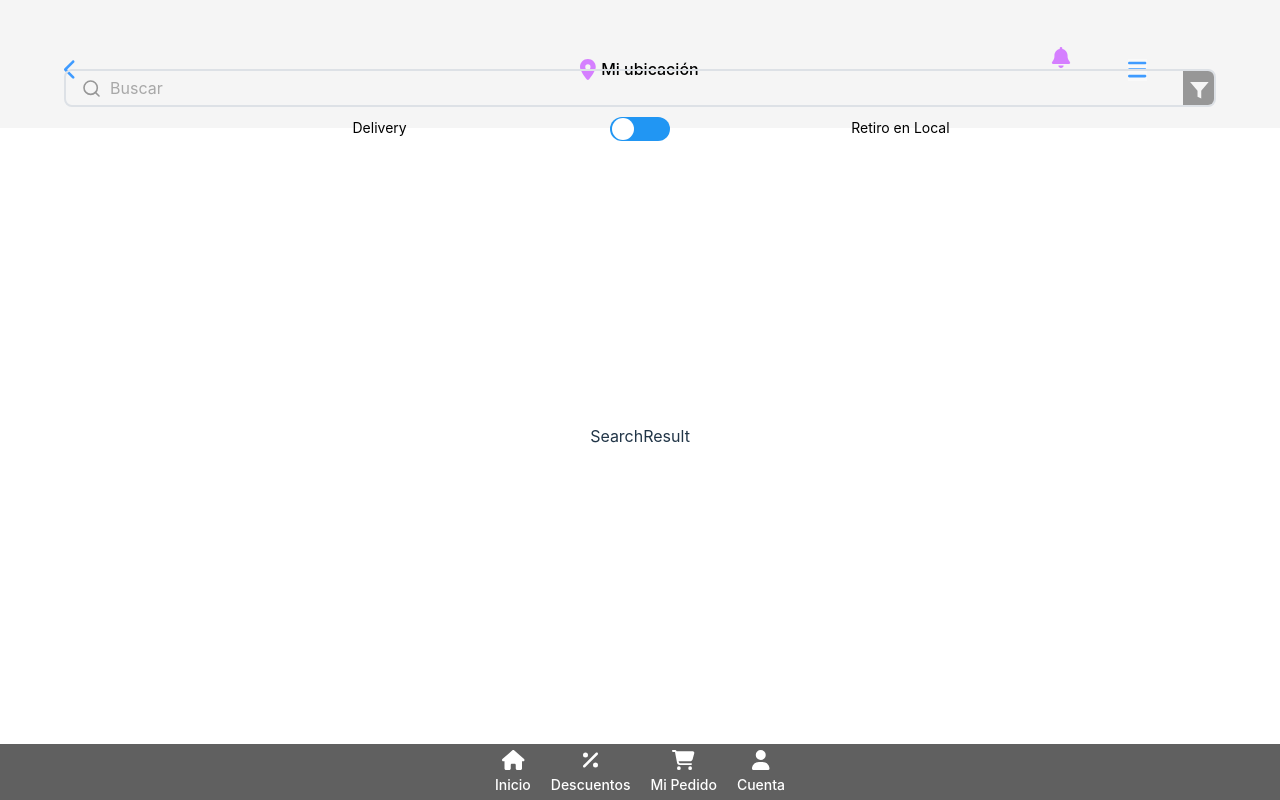
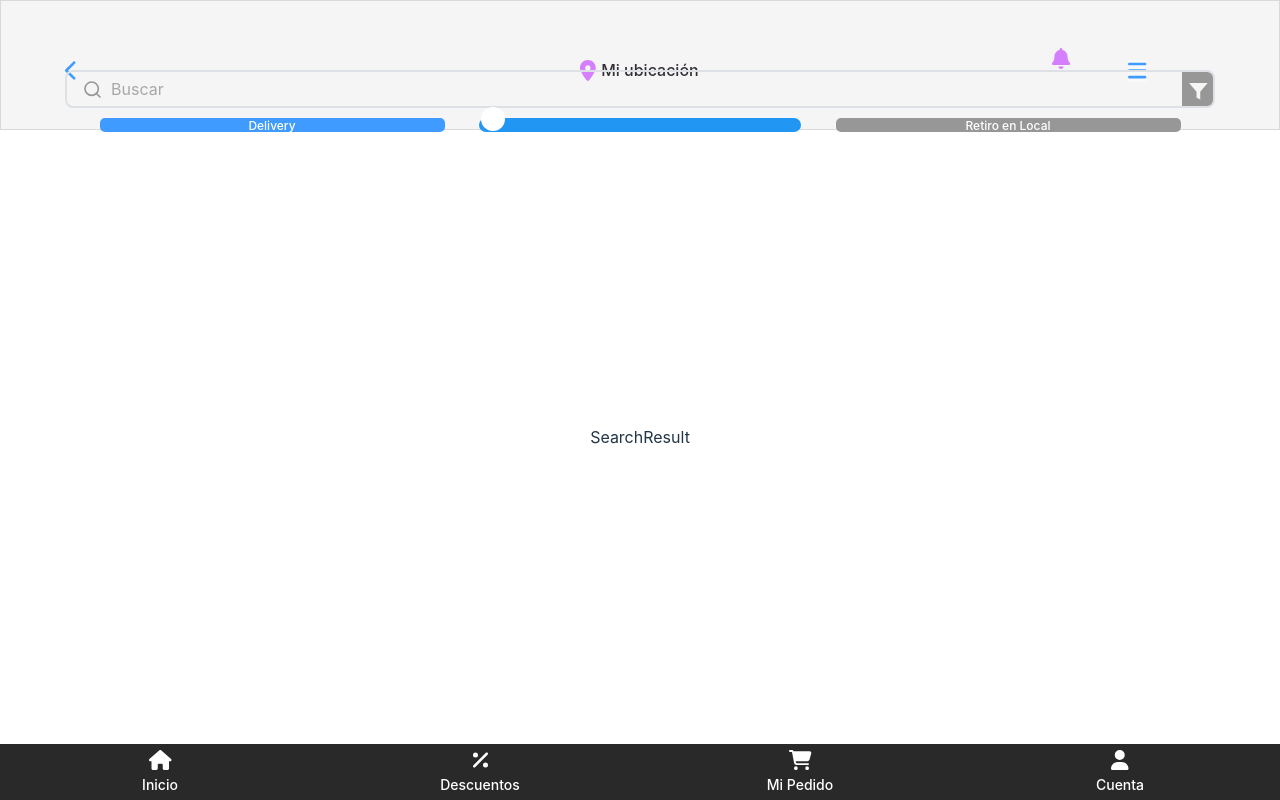
Before and after one commit to JoelFiare/s14-16-n-java, a React (Vite) app in the folder frontend/: page /busqueda/pagar/resultado-de-busqueda in a window 1280 px wide. Built offline with nearby package versions, Linux system fonts and the light colour scheme.

Commit message:
refactor: ajuste de estilos en navbar y footer, correccion de colores, active en home

```diff
--- a/frontend/src/components/Footer/Footer.css
+++ b/frontend/src/components/Footer/Footer.css
@@ -6,12 +6,22 @@
     flex-direction: row;
     justify-content: center;
     align-items: center;
-    background-color: #606060;
+    background-color: #292929;
     /* margin: 0; */
 
     bottom: 0;
     left: 0;
 }
+nav>ul>li{
+width: calc(100%/4);
+height: 100%;
+display: flex;
+flex-direction: column;
+justify-content: center;
+}
 .footer>nav>ul>li>a{
     color: white !important;
 }
+.activeOn{
+    background-color: #3F9BFF;
+}
--- a/frontend/src/components/Footer/Footer.jsx
+++ b/frontend/src/components/Footer/Footer.jsx
@@ -1,5 +1,5 @@
 import React from 'react'
-import { Link as LinkRouter } from 'react-router-dom';
+import { Link as LinkRouter, useLocation } from 'react-router-dom';
 import './Footer.css'
 import { FontAwesomeIcon } from '@fortawesome/react-fontawesome'
 import { faHouse, faUser, faPercent, faCartShopping } from '@fortawesome/free-solid-svg-icons'
@@ -7,52 +7,57 @@ import { faHouse, faUser, faPercent, faCartShopping } from '@fortawesome/free-so
 const pages = [
   {
     name: 'Inicio',
-    path: '/inicio',
+    paths: ['/inicio', '/busqueda/mealId'],
     icon: faHouse
   },
 
   {
     name: "Descuentos",
-    path: "/beneficios",
+    paths: ["/beneficios"],
     icon: faPercent,
   },
   {
     name: 'Mi Pedido',
-    path: '/pedidos',
+    paths: [
+      // '/pedidos',
+      '/busqueda/pagar/producto-elegido',
+      '/busqueda/pagar/detalles-de-entrega'
+    ],
     icon: faCartShopping
   },
   {
     name: "Cuenta",
-    path: "/perfil",
+    paths: ["/perfil"],
     icon: faUser,
   },
-  // {
-  //   name: 'Pagos',
-  //   path: '/pagos',
-  //   icon: faDollarSign
-  // }
 ];
 
 function Footer() {
+  const location = useLocation();
+  console.log(location.pathname)
   return (
     <>
       <footer className="footer">
-        <nav style={{ width: "98%", marginLeft: "1%", marginRight: "1%" }}>
+        <nav style={{ width: "100%", height:'100%'}}>
           <ul
             style={{
               width: "100%",
+              height:'100%',
               display: "flex",
               flexDirection: "row",
-              columnGap: "20px",
-              justifyContent: "center",
+              alignItems:'center',
+              justifyContent: "space-evenly",
             }}
           >
             {pages.map((page) => (
               <li
-                key={page.path}
-                style={{ listStyleType: "none" }}
+                key={page.name}
+                style={{ listStyleType: "none"}}
+                className={isActive(page.paths, location.pathname) ? "activeOn" : ""}
               >
-                <LinkRouter to={page.path}>
+                <LinkRouter to={page.paths[0]}
+
+                  >
                   <FontAwesomeIcon
                     icon={page.icon}
                     style={{ fontSize: "20px" }}
@@ -68,4 +73,7 @@ function Footer() {
   );
 }
 
+function isActive(pagePaths, currentPath) {
+  return pagePaths.includes(currentPath);
+}
 export default Footer;
--- a/frontend/src/components/Navbar/Navbar.css
+++ b/frontend/src/components/Navbar/Navbar.css
@@ -8,6 +8,7 @@ header {
   align-items: center;
   background: var(--bg-color);
   color: black;
+  border: 0.5px solid #D9D9D9;
   position: sticky;
   top: 0;
   left: 0;
@@ -36,6 +37,7 @@ header {
     column-gap: 5px;
     text-align: center;
     padding-left: 20%;
+    color:#322F37;
 
   }
   >.headerLinks{
--- a/frontend/src/components/Navbar/Navbar.jsx
+++ b/frontend/src/components/Navbar/Navbar.jsx
@@ -2,7 +2,7 @@ import React from 'react'
 import { Link as LinkRouter, useLocation } from 'react-router-dom';
 import './Navbar.css';
 import { FontAwesomeIcon } from '@fortawesome/react-fontawesome'
-import { faBell, faLocationDot} from '@fortawesome/free-solid-svg-icons'
+import { faBell, faLocationDot } from '@fortawesome/free-solid-svg-icons'
 import HamburgerBtn from '../share/Buttons/HamburgerBtn/HamburgerBtn';
 // import ToggleButton from '../ToggleButton/ToggleButton';
 // import Search from "../share/Search/Search";
@@ -44,18 +44,20 @@ function Navbar() {
     default:
       paginaActual = 'Mi ubicación';
   }
+
+  const hideBackArrow = location.pathname === '/inicio';
+
   return (
     <>
       <header>
         <div className='headerH'>
-          <BackArrow />
-        {/* <FontAwesomeIcon className="pointer goBack" icon={faChevronLeft} /> */}
+           {!hideBackArrow && <BackArrow />}
           <address>
-            <FontAwesomeIcon icon={faLocationDot} style={{color: '#D57FFF', fontSize:'21px'}}/>
-            <p style={{fontSize:'16px', lineHeight:'21px', fontWeight:'500'}}>{paginaActual}</p>
+            <FontAwesomeIcon icon={faLocationDot} style={{ color: '#D57FFF', fontSize: '21px' }} />
+            <p style={{ fontSize: '16px', lineHeight: '21px', fontWeight: '500' }}>{paginaActual}</p>
           </address>
           <div className='headerLinks'>
-            <LinkRouter to=''><FontAwesomeIcon icon={faBell} style={{color: '#D57FFF', fontSize:'21px', width:'32px'}}/></LinkRouter>
+            <LinkRouter to=''><FontAwesomeIcon icon={faBell} style={{ color: '#D57FFF', fontSize: '21px', width: '32px' }} /></LinkRouter>
             {/* <FontAwesomeIcon icon={faBars} /> */}
             <HamburgerBtn />
           </div>
--- a/frontend/src/components/cardProduct/CardProduct.jsx
+++ b/frontend/src/components/cardProduct/CardProduct.jsx
@@ -29,7 +29,7 @@ function CardProduct({ products }) {
 
     return (
         <>
-            {products.map((item) => (
+            {products.slice(0,4).map((item) => (
 
                 // const store = getStoreInfo(item.productId);
                 // return (
--- a/frontend/src/components/cardProduct/cardProduct.css
+++ b/frontend/src/components/cardProduct/cardProduct.css
@@ -41,17 +41,17 @@
 
 .cardInfoName {
     width: 100%;
-    height: 45%;
+    height: 36%;
     display: flex;
     flex-direction: column;
     justify-content: center;
     align-items: flex-start;
     text-align: left;
-color: #292929;}
+color: #322F37;}
 
 .cardInfoStore {
     width: 100%;
-    height: 30%;
+    height: 32%;
     display: flex;
     flex-direction: row;
     justify-content: flex-start;
@@ -75,14 +75,16 @@ color: #292929;}
     margin-left: 5px;
     margin-top: 0;
     margin-bottom: 0;
+    color: #322F37;
 }
 .cardProductDetail {
     width: 100%;
-    height: 25%;
+    height: 32%;
     display: flex;
     flex-direction: row;
     justify-content: space-between;
     align-items: center;
     margin-right: 10px;
     margin-left: 10px;
+    padding-right: 3px;
 }
--- a/frontend/src/components/share/ToggleButton/ToggleButton.jsx
+++ b/frontend/src/components/share/ToggleButton/ToggleButton.jsx
@@ -20,8 +20,8 @@ function ToggleButton({ options }) {
     return (
         <>
             <div className='toggleContainer'>
-                <div className='toggleOptions'>
-                    <p>{options[0]}</p>
+                <div className={`toggleOptions ${selectedOptionIndex === 0 ? 'activeOn' : ''}`}>
+                    <p style={{fontSize:'12px', fontWeight:'500', lineHeight:'16px'}}>{options[0]}</p>
                 </div>
                 <label className="switch">
                     <input type="checkbox"
@@ -30,7 +30,8 @@ function ToggleButton({ options }) {
                     </input>
                     <span className="slider"></span>
                 </label>
-                <div className='toggleOptions'><p>{options[1]}</p>
+                <div className={`toggleOptions ${selectedOptionIndex === 1 ? 'activeOn' : ''}`}>
+                    <p style={{fontSize:'12px', fontWeight:'500', lineHeight:'16px'}}>{options[1]}</p>
                 </div>
             </div>
 
--- a/frontend/src/components/share/ToggleButton/toggleButton.css
+++ b/frontend/src/components/share/ToggleButton/toggleButton.css
@@ -1,27 +1,34 @@
 .toggleOptions {
-  width: 40%;
+  width: 30%;
   height: 100%;
   display: flex;
   flex-direction: row;
   flex-wrap: wrap;
   font-size: 14px;
   justify-content: center;
+  align-items: center;
+  margin-left: 3%;
+  margin-right: 3%;
+  border-radius: 5px;
+  background-color: #979797;
+  color: white;
 }
 
 .toggleContainer {
   width: 100%;
+  height: 31px;
   display: flex;
   flex-direction: row;
   justify-content: center;
   align-items: center;
-
+padding-bottom: 1.5%;
 }
 
 .switch {
   position: relative;
   display: inline-block;
-  width: 60px;
-  height: 24px;
+  width: 28%;
+  height: 100%;
 }
 
 /* ocultar el checkbox */
@@ -49,8 +56,8 @@
 .slider:before {
   position: absolute;
   content: "";
-  height: 22px;
-  width: 22px;
+  height: 24px;
+  width: 24px;
   left: 2px;
   bottom: 1px;
   background-color: white;
@@ -68,7 +75,7 @@ input:focus + .slider {
 }
 
 input:checked + .slider:before {
-  -webkit-transform: translateX(34px);
-  -ms-transform: translateX(34px);
-  transform: translateX(34px);
+  -webkit-transform: translateX(65px);
+  -ms-transform: translateX(65px);
+  transform: translateX(65px);
 }
--- a/frontend/src/pages/home.css
+++ b/frontend/src/pages/home.css
@@ -6,6 +6,7 @@ flex-direction: column;
 justify-content: center;
 align-items: center;
 text-align: left;
+margin-top: 15px;
 }
 .cardProductContainer {
     width: 100%;
```
